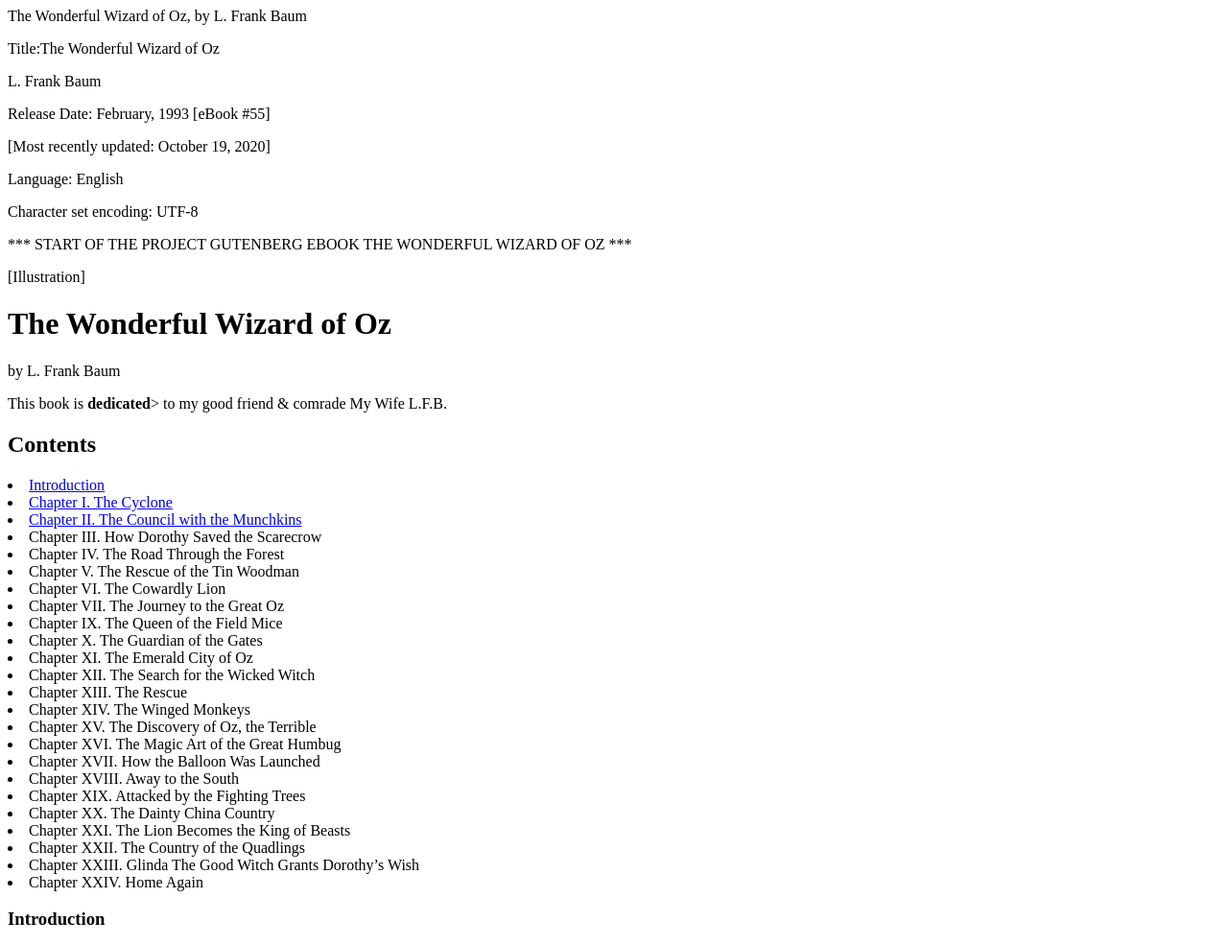
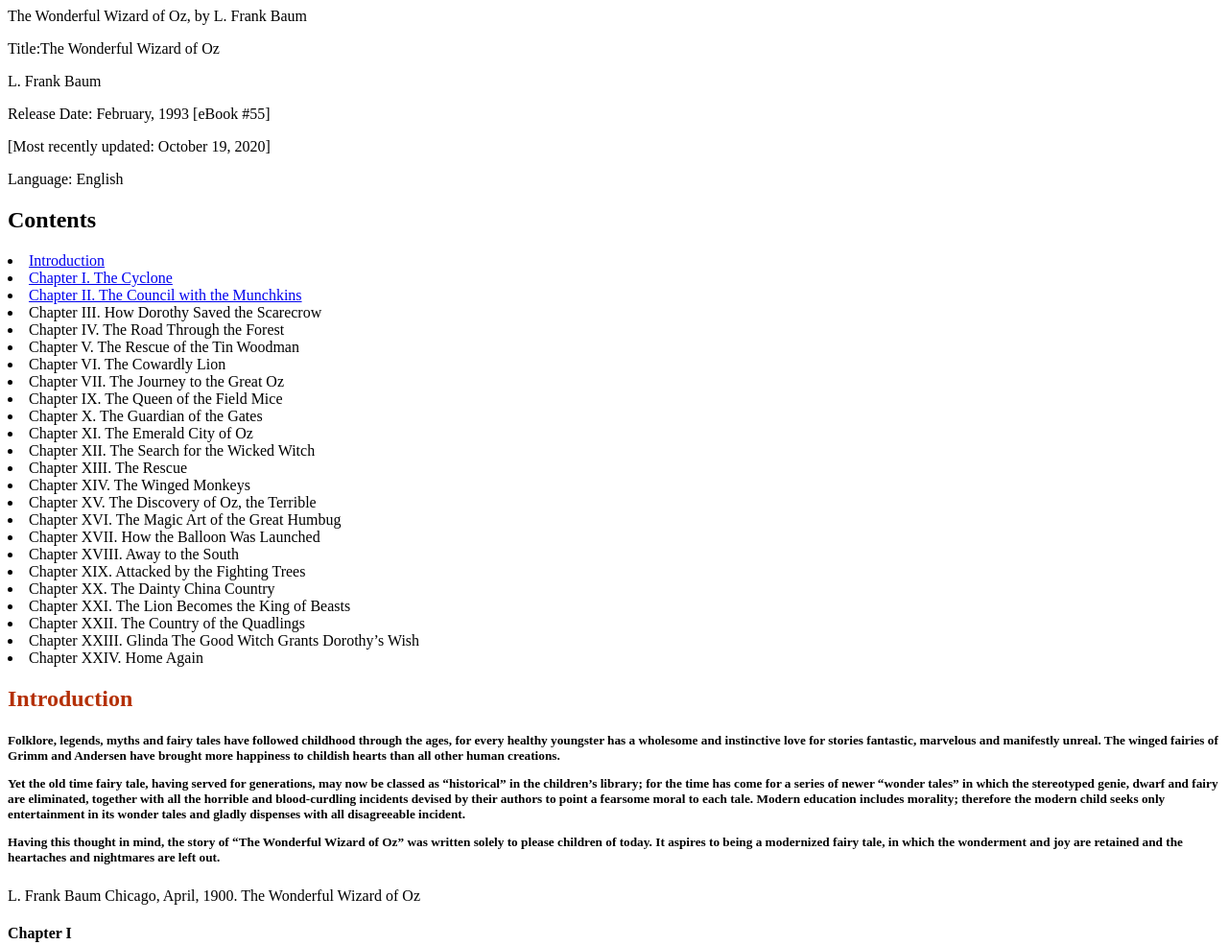
Before and after one commit to NTIG-Umea/wu1-story-NizarDawood, a plain HTML site: page docs/index.html in a window 1280 px wide. Shown: the top 985 px of the page at 96% size. Drawn offline with Linux system fonts and the light colour scheme.

Commit message:
Update index.html

```diff
--- a/docs/index.html
+++ b/docs/index.html
@@ -1,3 +1,4 @@
+
 <body>
 
 <header>
@@ -9,15 +10,11 @@
 <p>Release Date: February, 1993 [eBook #55]</p>
 <p>[Most recently updated: October 19, 2020]</p>
 <p>Language: English</p>
-<p>Character set encoding: UTF-8</p>
-<p>*** START OF THE PROJECT GUTENBERG EBOOK THE WONDERFUL WIZARD OF OZ ***</p>
-<p>[Illustration]</p>
-<h1>The Wonderful Wizard of Oz</h1>
-<p> by L. Frank Baum </p>
-<p>This book is <strong>dedicated</strong>> to my good friend & comrade My Wife
-L.F.B.</p>
+
 
 </header>
+
+
 <nav>
 <h2> Contents </h2>
 </ol>
@@ -59,7 +56,7 @@ L.F.B.</p>
 <section id="Introduction">
 
 
-<p><h3>Introduction</h3></p>
+<p><h1>Introduction</h1></p>
 
 
 <h5> <p>Folklore, legends, myths and fairy tales have followed childhood
@@ -390,6 +387,7 @@ also. As for the little old woman, she took off her cap and balanced
 the point on the end of her nose, while she counted “One, two, three”
 in a solemn voice. At once the cap changed to a slate, on which was
 written in big, white chalk marks:</p>
+
 <p>
 “LET DOROTHY GO TO THE CITY OF EMERALDS”
 
@@ -440,4 +438,12 @@ barked after her loudly enough when she had gone, because he had been
 afraid even to growl while she stood by.
 
 But Dorothy, knowing her to be a witch, had expected her to disappear
-in just that way, and was not surprised in the least.</p>
+in just that way, and was not surprised in the least.</p> >
+
+
+<style>
+body {}
+h1 {color:rgb(180, 48, 7)}
+ol {}
+img {}
+.container {}
```
